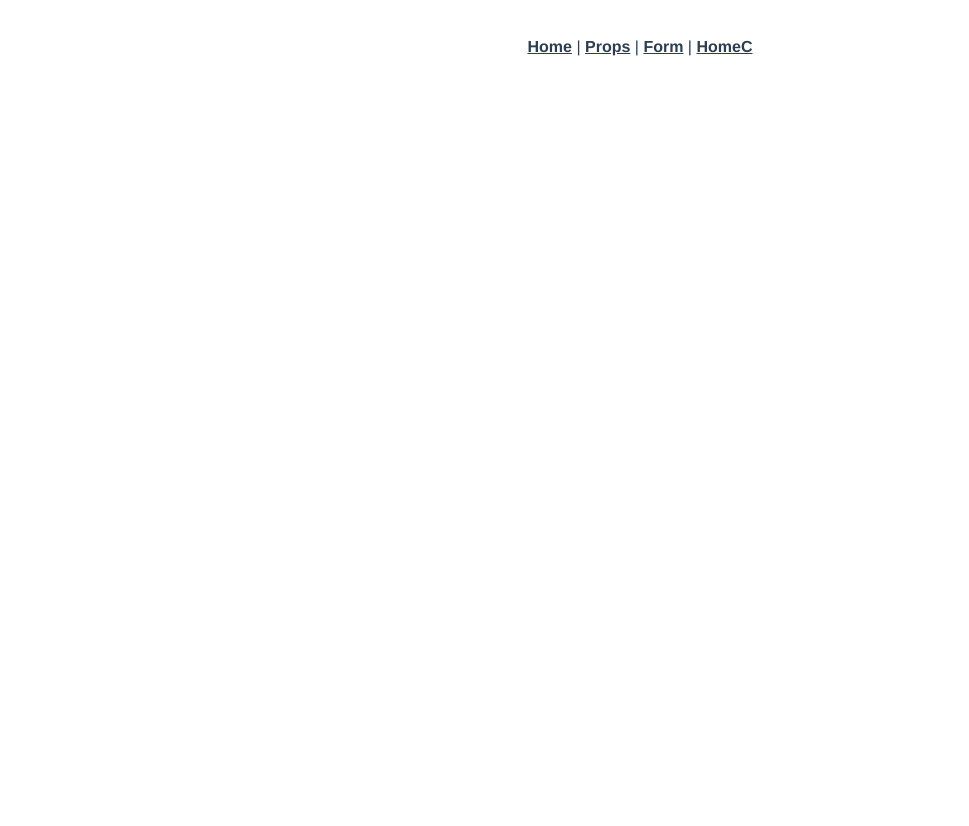
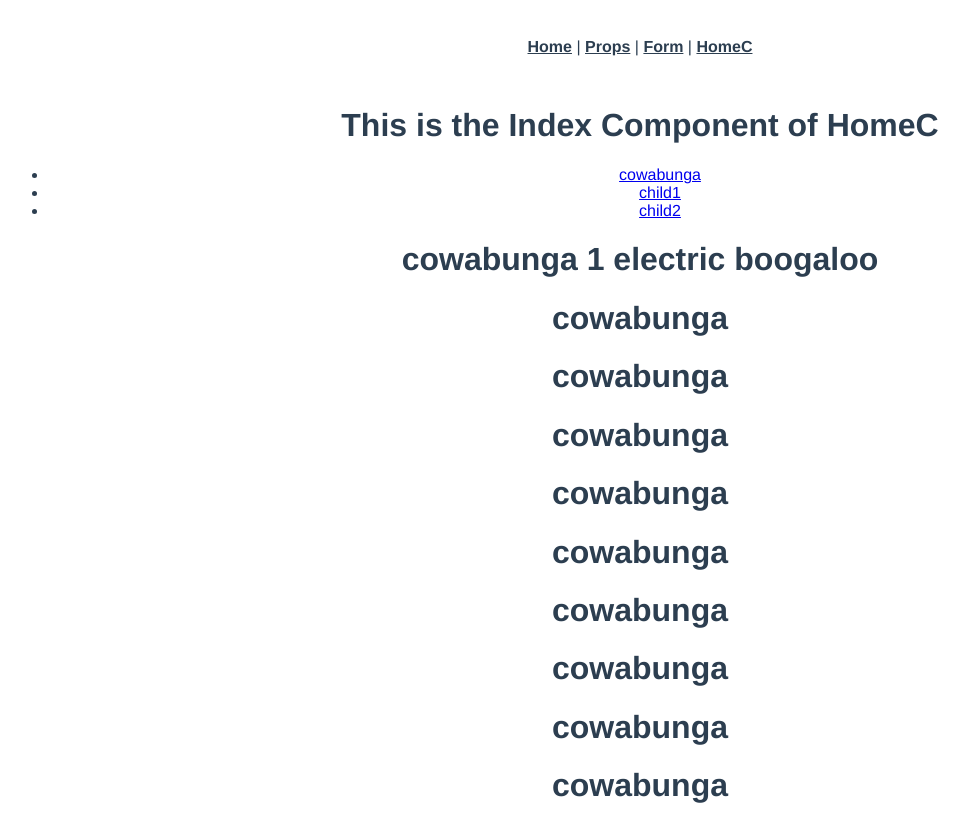
Before and after one commit to SITHS-NEW-APCSP/UNIT_2_Reactive_Vue, a Vue app in the folder basics/: page /HomeC/cow/1 in a window 1280 px wide. Shown: the whole page, without its empty margins (0-969 px from the left). Before the commit the page ends 800 px from the top, so only its background shows below. Built offline with nearby package versions, Linux system fonts and the light colour scheme.

Commit message:
dynamics done

```diff
--- a/basics/src/router/index.js
+++ b/basics/src/router/index.js
@@ -51,8 +51,9 @@ const routes = [
 
       },
       {
-        path: "cow",
+        path: "cow/:c",
         name : "cowabunga",
+
         component: () =>
           import(/* webpackChunkName: "about" */ "../views/HomeC/cowabunga.vue"),
 
--- a/basics/src/views/HomeC/Index.vue
+++ b/basics/src/views/HomeC/Index.vue
@@ -3,7 +3,7 @@
     <div >
       <h1>This is the Index Component of HomeC</h1>
       <ul>
-        <li><router-link to="/HomeC/cow">cowabunga</router-link></li>
+        <li><router-link :to="{ name: 'cowabunga', params: { c: 2 }}">cowabunga</router-link></li>
         <li><router-link to="/HomeC/child1">child1</router-link></li>
         <li><router-link to="/HomeC/child2">child2</router-link></li>
       </ul>
--- a/basics/src/views/HomeC/cowabunga.vue
+++ b/basics/src/views/HomeC/cowabunga.vue
@@ -1,7 +1,7 @@
 <template>
   <div>
     <div>
-      <h1>cowabunga {{$route.params.cow_val}} asfr</h1>
+      <h1>cowabunga {{$route.params.c}} electric boogaloo</h1>
       <h1>cowabunga</h1>
       <h1>cowabunga</h1>
       <h1>cowabunga</h1>
```
